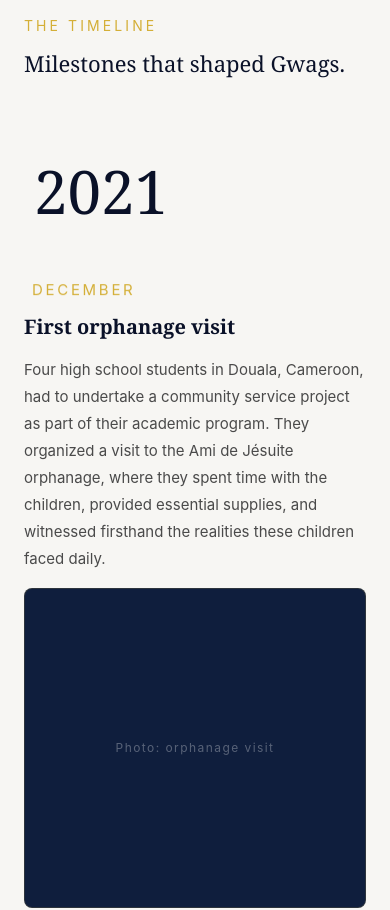
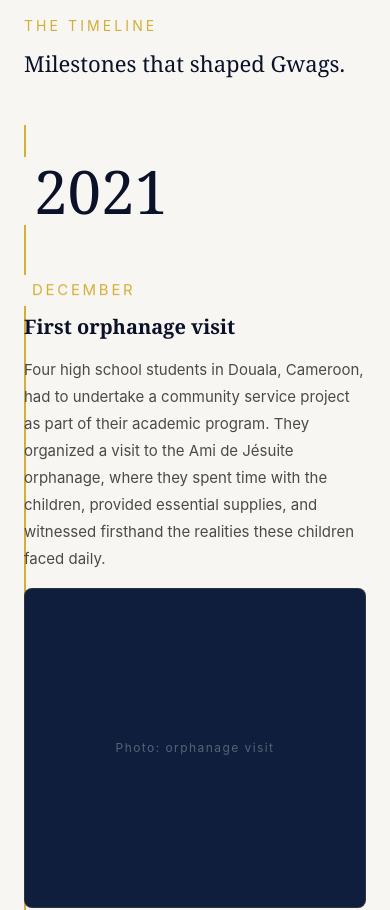
Before and after one commit to Daryllgio/gwags-website, a Next.js app: page /about/our-story in a window 390 px wide. Shown: the part 3500-4410 px from the top of the page. Built offline with nearby package versions, Linux system fonts and the light colour scheme.

Commit message:
Add decorative gold line to phone timeline

```diff
--- a/app/globals.css
+++ b/app/globals.css
@@ -945,12 +945,25 @@ h1, h2, h3, h4 {
   .tl2-year-num { font-size: 25px !important; }
   .tl2-year-num.active { font-size: 55px !important; }
 
-  /* PHONE TIMELINE (≤480px): reverted to full-width content, normal padding, no gold-line offset.
-     The narrow content + gold line only applies to iPad portrait / tablet (≥480px).
+  /* PHONE TIMELINE (≤480px): full-width content, normal padding, with a purely
+     decorative gold line sitting BEHIND the content (content is not moved).
+     The narrow content + masked gold line only applies to iPad portrait / tablet (≥480px).
      Selectors use .tl2-event scope (specificity 0,2,0) so they win over the ≤768px
      `.tl2-content { max-width: 60% !important }` rule that appears later in the file. */
-  /* PHONE: hide the gold vertical line (content is full width here) */
-  .tl2-timeline-body::before { display: none !important; }
+  /* PHONE: decorative gold line — behind the content via z-index (does not move anything) */
+  .tl2-timeline-body::before {
+    display: block !important;
+    /* PHONE GOLD LINE: horizontal position from left screen edge - adjust here */
+    left: 25px;
+    top: 0;
+    bottom: 0;
+    z-index: 0;
+  }
+  /* PHONE: content sits ON TOP of the decorative line (full width, overlaps it naturally) */
+  .tl2-year-group {
+    position: relative;
+    z-index: 1;
+  }
   /* PHONE: content full width with normal side padding (not pushed to the right) */
   .tl2-event .tl2-content {
     max-width: 100% !important;   /* PHONE content width - adjust here */
```
